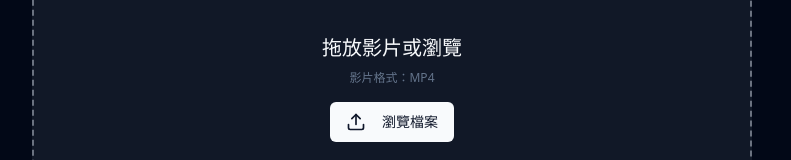
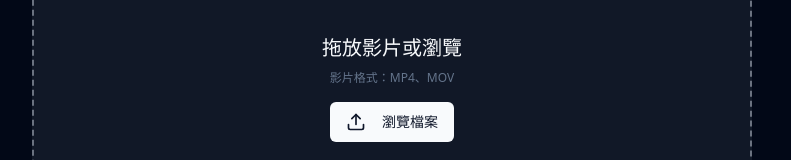
Before and after one commit to weicheng2138/ben-frontend, a React (Vite) app: page / in a window 1280 px wide. Shown: the part 216-376 px from the top of the page, without its empty margins (248-1039 px from the left). Built offline with nearby package versions, Linux system fonts and the light colour scheme.

Commit message:
feat(upload): add file restriction back

```diff
--- a/src/App.tsx
+++ b/src/App.tsx
@@ -55,7 +55,7 @@ function App() {
             className="h-[30svh]"
           />
           <section className="mt-4 flex w-full items-center justify-start gap-2">
-            <h2 className="text-nowrap text-sm font-black">步驟二</h2>
+            <h2 className="break-keep text-sm font-black">步驟二</h2>
             <p className="text-sm font-light">下載影片。</p>
           </section>
           <ScrollResult className="h-[30svh]" ref={resultRef} />
--- a/src/components/custom-upload.tsx
+++ b/src/components/custom-upload.tsx
@@ -38,7 +38,7 @@ const CustomUpload = ({
         ) {
           toast.warning('檔案格式為：', {
             closeButton: true,
-            description: `這是 ${acceptedFiles[0].type}，目前支援 MP4 格式的影片檔案`,
+            description: `這是 ${acceptedFiles[0].type}，目前支援 MP4 與 MOV 格式的影片檔案`,
             position: 'top-left',
           });
           return;
@@ -63,8 +63,8 @@ const CustomUpload = ({
     onDrop,
     disabled: isUploading,
     accept: {
-      // 'video/mp4': ['.mp4'],
-      // 'video/quicktime': ['.mov'],
+      'video/mp4': ['.mp4'],
+      'video/quicktime': ['.mov'],
       // 'video/x-matroska': ['.mkv'],
       // 'video/x-ms-wmv': ['.wmv'],
       // 'video/x-msvideo': ['.avi'],
@@ -115,7 +115,7 @@ const CustomUpload = ({
             <>
               <h4 className="text-xl">拖放影片或瀏覽</h4>
               <span className="text-xs text-gray-400 dark:text-slate-500">
-                影片格式：MP4
+                影片格式：MP4、MOV
               </span>
               <Button className="mt-2 flex gap-4">
                 <Upload className="h-5 w-5" />
```
